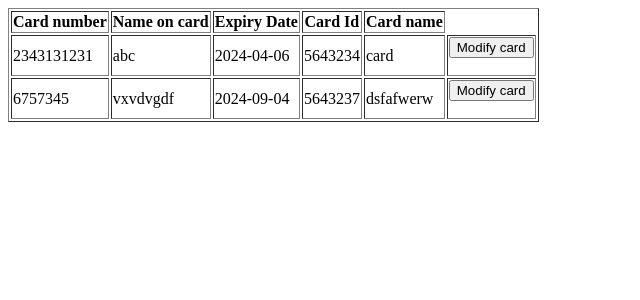
After one commit to djs113/car-rental-system, a PHP site: page /registered-user/profile-management/view-cards.php in a window 1280 px wide. The commit adds this page. Shown: the top 300 px of the page, without its empty margins (0-640 px from the left). Run offline with PHP 8.4, Linux system fonts and the light colour scheme; a user stored in the database is signed in; data comes from the database, SQL or seed files in the repository.

Commit message:
feat: started functionality to view card details

```diff
--- /dev/null
+++ b/registered-user/profile-management/view-cards.php
@@ -0,0 +1,64 @@
+<?php
+    session_start();
+
+    if (!isset($_SESSION['login_user']))
+    {
+        header("location:/car-rental-system/registered-user/user-login/user-login-page.html");
+        exit;
+    }
+
+    $conn = mysqli_connect('localhost', 'root', '', 'car_rental_system');
+
+    if ($conn->connect_error)
+        die("Connection error".$conn->connect_error);
+
+    $username = $_SESSION['login_user'];
+
+    $qry = "SELECT user_cards.*, card_details.* FROM user_cards LEFT JOIN card_details ON
+            user_cards.card_number = card_details.card_number WHERE user_cards.username = '$username'";
+
+    $res_array = mysqli_query($conn, $qry);
+
+    $card_count = mysqli_num_rows($res_array);
+
+    if ($card_count != 0)
+    {
+        echo '
+            <table border="1">
+                <th>Card number</th>
+                <th>Name on card</th>
+                <th>Expiry Date</th>
+                <th>Card Id</th>
+                <th>Card name</th>
+        ';
+
+        while ($res = mysqli_fetch_array($res_array))
+        {
+            echo '
+                <tr>
+                    <td>'.$res['card_number'].'</td>
+                    <td>'.$res['name_on_card'].'</td>
+                    <td>'.$res['expiry_date'].'</td>
+                    <td>'.$res['card_id'].'</td>
+                    <td>'.$res['card_name'].'</td>
+                    <td>
+                        <form action="/car-rental-system/registered-user/payment/cards/modify-card/modify-card-form.php" method="POST">
+
+                            <input type="hidden" id="card_number" name="card_number" value="'.$res['card_number'].'" />
+                            <input type="submit" value="Modify card" />
+
+                        </form>
+                    </td>
+                </tr>
+            ';
+        }
+
+        echo '
+            </table>
+        ';
+    } else
+        echo '
+            No saved cards
+            <button><a href="/car-rental-system/registered-user/payment/cards/add-card.php">Add card</a></button>
+        ';
+?>
--- a/registered-user/profile-management/view-profile.php
+++ b/registered-user/profile-management/view-profile.php
@@ -38,5 +38,6 @@
         <button><a href="/car-rental-system/registered-user/profile-management/edit-profile.php">Edit profile</a></button>
         <button><a href="/car-rental-system/registered-user/vehicle-search/vehicle-search-form.php">Go back</a></button>
         <button><a href="/car-rental-system/registered-user/payment/cards/add-card.php">Add card</a></button>
+        <button><a href="/car-rental-system/registered-user/profile-management/view-cards.php">View cards</a></button>
     ';
 ?>
```
